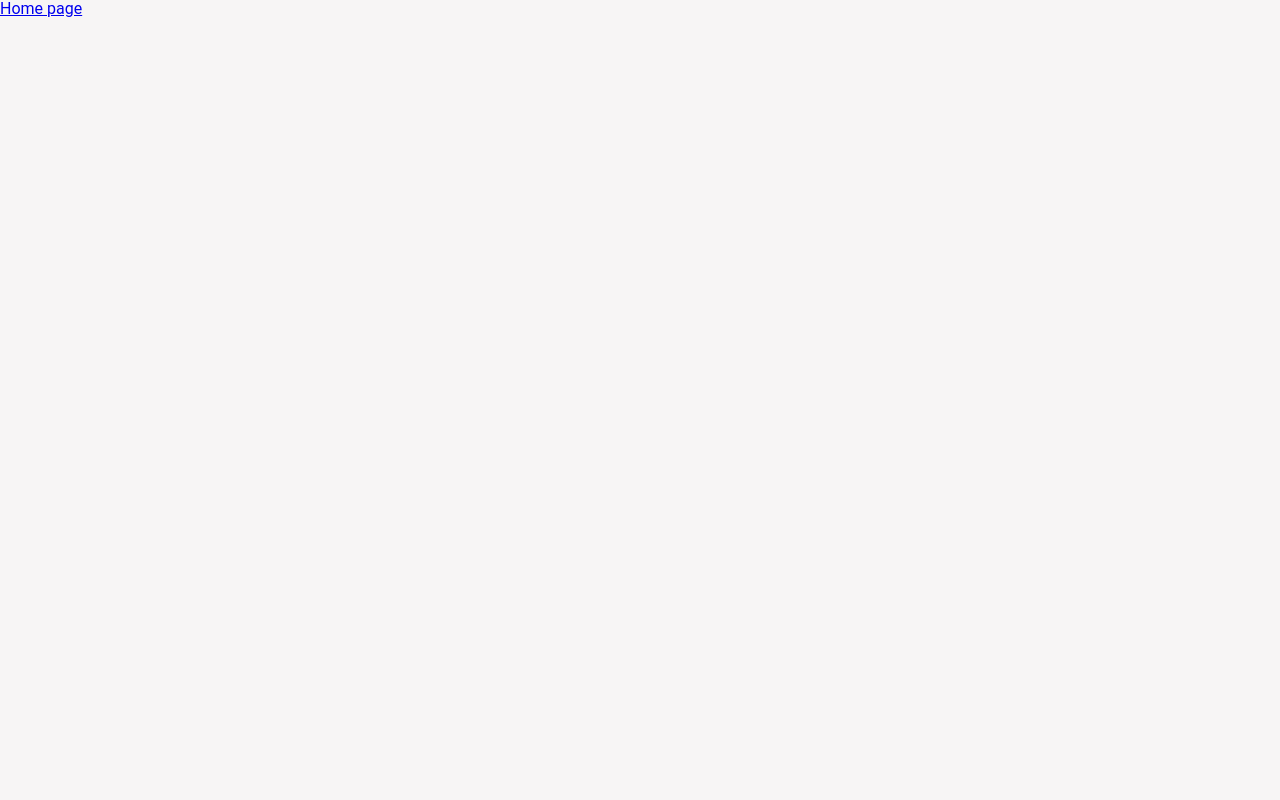
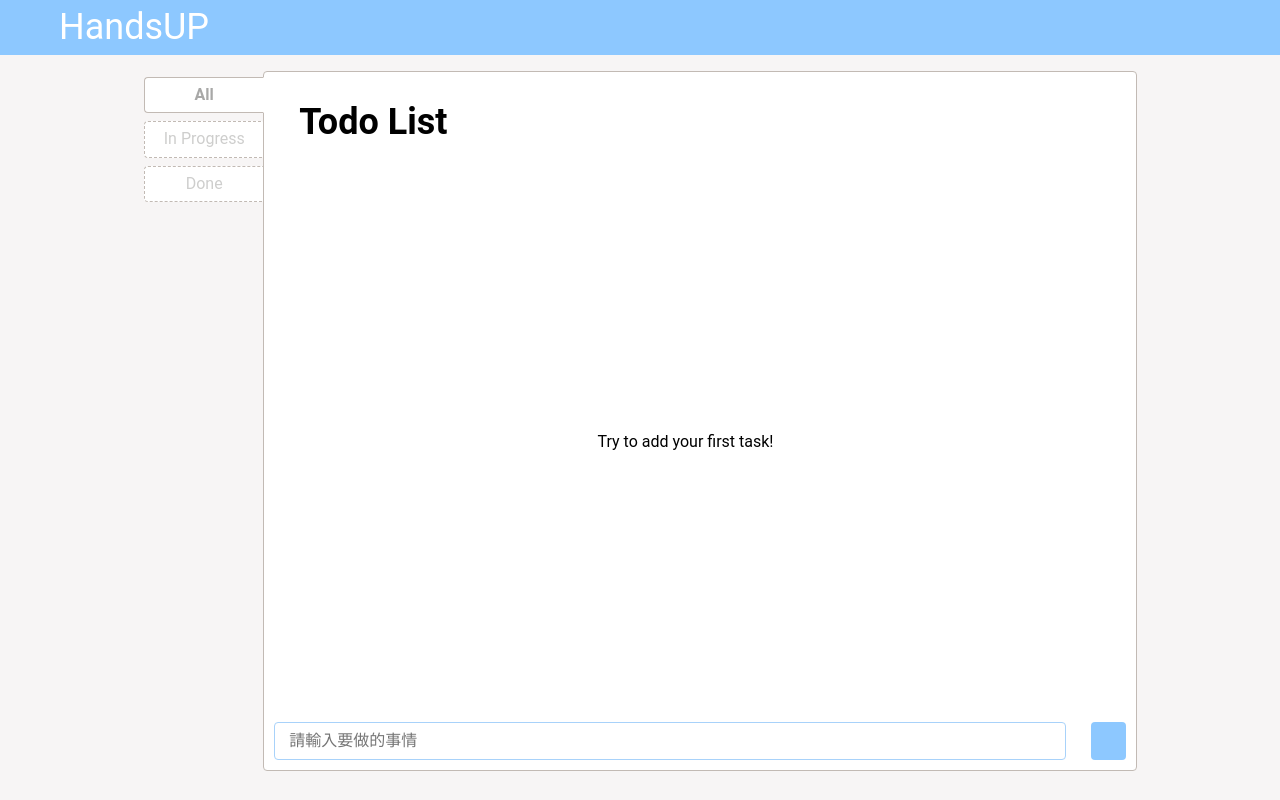
Before and after one commit to JennieSH/17-assignment, a Nuxt app: page / in a window 1280 px wide. Built offline with nearby package versions, Linux system fonts and the light colour scheme.

Commit message:
feat: add Home page

```diff
--- a/app.vue
+++ b/app.vue
@@ -1,9 +1,37 @@
 <template>
   <div>
+    <Header />
+    <div v-if="isLoading" class="load">
+      <Loading />
+    </div>
     <NuxtPage />
   </div>
 </template>
 
 <script lang="ts">
+import { defineComponent } from "vue";
+import { useTodoStore } from "@/store/todo";
 import "virtual:svg-icons-register";
+
+export default defineComponent({
+  setup() {
+    const store = useTodoStore();
+    const isLoading = computed(() => store.isLoading);
+
+    return { isLoading };
+  }
+});
 </script>
+
+<style lang="scss" scoped>
+.load {
+  position: absolute;
+  z-index: 5;
+  display: flex;
+  justify-content: center;
+  align-items: center;
+  width: 100%;
+  height: 100%;
+  background-color: lighten(rgba(255, 255, 255, 0.534), 90%);
+}
+</style>
--- a/pages/index.vue
+++ b/pages/index.vue
@@ -1,3 +1,80 @@
 <template>
-  <NuxtLink to="/">Home page</NuxtLink>
+  <main class="container">
+    <div class="tab__list">
+      <Tab
+        v-for="tab in tabList"
+        :key="tab"
+        class="tab"
+        :active="tab === currentTab"
+        @click="onSwitchTab(tab)"
+        >{{ tab }}
+      </Tab>
+    </div>
+    <Board />
+  </main>
 </template>
+
+<script lang="ts">
+import { defineComponent } from "vue";
+import { useTodoStore } from "@/store/todo";
+import { TaskStatus } from "@/type/todo";
+
+export default defineComponent({
+  setup() {
+    const tabList = [TaskStatus.ALL, TaskStatus.IN_PROGRESS, TaskStatus.DONE];
+    const store = useTodoStore();
+    const currentTab = computed(() => store.tab);
+    const onSwitchTab = (tab: TaskStatus) => {
+      store.switchTab(tab);
+    };
+
+    return { tabList, currentTab, onSwitchTab };
+  }
+});
+</script>
+
+<style lang="scss" scoped>
+.container {
+  position: relative;
+  display: flex;
+  flex-direction: column;
+  align-items: center;
+  justify-content: center;
+  width: 100%;
+  margin-top: 55px;
+  padding: 16px;
+
+  @include md-width {
+    flex-direction: row;
+  }
+}
+
+.tab {
+  margin: 0 2px;
+
+  @include md-width {
+    margin: 4px 0;
+  }
+
+  &__list {
+    position: relative;
+    z-index: 2;
+    bottom: -1px;
+    align-self: flex-start;
+    display: flex;
+    flex-shrink: 1;
+    width: 100%;
+    padding: 0 2px;
+
+    @include md-width {
+      bottom: 0px;
+      right: -1px;
+      flex-basis: 120px;
+      flex-direction: column;
+      align-items: flex-end;
+      width: auto;
+      padding: 2px 0;
+    }
+  }
+}
+</style>
```
